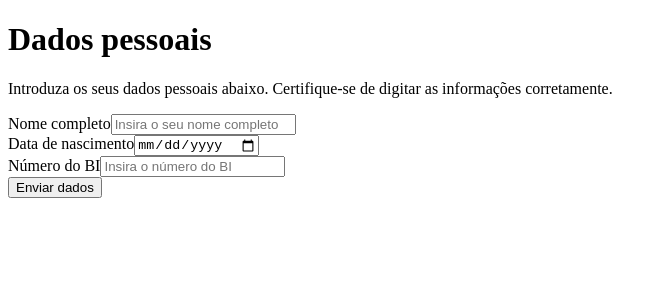
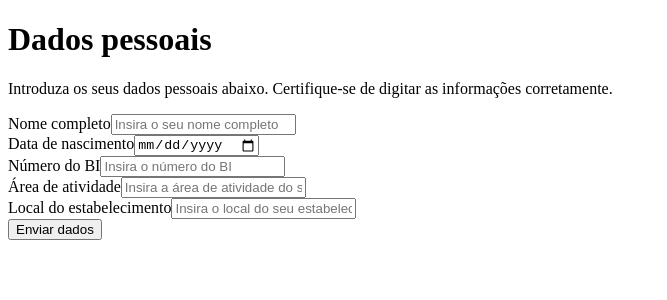
Before and after one commit to ElisandroF07/BFA-NET, a Next.js app: page /personal-data/page in a window 1280 px wide. Shown: the top 300 px of the page, without its empty margins (0-667 px from the left). Built offline with nearby package versions, Linux system fonts and the light colour scheme.

Commit message:
Update page.tsx

```diff
--- a/src/pages/personal-data/page.tsx
+++ b/src/pages/personal-data/page.tsx
@@ -10,6 +10,8 @@ import { useForm } from "react-hook-form";
 import InfoError from "@/components/others/infoError";
 import useUserStore from "@/contexts/stores/userStore";
 import { TailSpin } from 'react-loader-spinner'
+import useStepsStore from "@/contexts/stores/stepsStore";
+import api from "@/services/api";
 
 const FormSchema = z.object({
 	name: z.string({required_error: "O campo não pode estar vazio!"})
@@ -48,67 +50,125 @@ const FormSchema = z.object({
 		}),
 });
 
+const FormSchema2 = z.object({
+	name: z.string({required_error: "O campo não pode estar vazio!"})
+		.min(1, "O campo não pode estar vazio!")
+		.transform((name) => {
+			return name
+				.trim()
+				.split(" ")
+				.map((word) => {return word[0].toLocaleUpperCase().concat(word.substring(1));});
+		}),
+	birthDate: z
+		.string()
+		.refine(
+			(value) => {
+				const date = new Date(value);
+				return !Number.isNaN(date.getTime());
+			},
+			{
+				message:
+					"A data de nascimento deve estar no formato válido (DD/MM/AAAA)",
+				path: ["birthDate"],
+			},
+		)
+		.transform((value) => {
+			return new Date(value);
+		}),
+
+	biNumber: z
+		.string({
+			required_error: "O número do BI é obrigatório!",
+		})
+		.min(1, "O número do BI é obrigatório!")
+		.regex(/^[0-9]{9}[A-Z|a-z]{2}[0-9]{3}$/, "Número do BI inválido!")
+		.transform((phone) => {
+			return phone.trim().toUpperCase();
+		}),
+	local: z.string({required_error: "O campo é obrigatório!"})
+		.min(1, "O campo é obrigatório!"),
+	area: z.string({required_error: "O campo é obrigatório!"})
+		.min(1, "O campo é obrigatório!")
+});
+
 type FormType = z.infer<typeof FormSchema>;
+type FormType2 = z.infer<typeof FormSchema2>;
 
 export default function PersonalData() {
 
 	const router = useRouter();
 	const [loading, setLoading] = useState(false);
 	const useStore = useUserStore();
+	const useSteps = useStepsStore()
 	let email_address = "";
+	let account_type = "";
 	if (typeof window !== "undefined") {
 		email_address = localStorage.getItem("email") ?? useStore.email
+		account_type = localStorage.getItem("accountType") ?? ""
 	}
+
+	useEffect(()=>{
+		useSteps.setCurrent(1)
+		useSteps.setStep1(true)
+	}, [])
 
 	const {register, handleSubmit, formState: { errors }} = useForm<FormType>({
 		resolver: zodResolver(FormSchema),
 	});
 
-	// biome-ignore lint/suspicious/noExplicitAny: <explanation>
-	async  function APICall(data: any): Promise<string> {
+	const {register: register2, handleSubmit: handleSubmit2, formState: { errors: errors2 }} = useForm<FormType2>({
+		resolver: zodResolver(FormSchema2),
+	});
+
+	async function APICall(data: any) {
 		setLoading(true);
-		// biome-ignore lint/suspicious/noAsyncPromiseExecutor: <explanation>
-		return new Promise(async (resolve, reject) => {
 			try {
-				const response = await axios.post("https://bfa-nodejs-api.onrender.com/personal-data",data,{ headers: { "Content-Type": "application/json" } });
+				const response = await api.post("/personal-data", data);
 				if (response.status === 201) {
 					router.push("/register/identity-validation");
-					resolve(response.data.message);
-				} else {
-					reject(response.data.message);
+					toast.success(response.data.message);
+				}
+				else {
+					toast.error(response.data.message);
 					setLoading(false);
 				}
 			} catch {
-				reject("Não foi possivel processar a sua solicitação! Verifique a sua conexão com a internet.");
+				toast.error("Sem conexão com o servidor!");
 				setLoading(false);
 			}
-		});
 	}
 
 	async function submitForm(data: FormType) {
-		const { name, birthDate, biNumber } = data;
-		const parsedBirthDate = new Date(birthDate);
+		const parsedBirthDate = new Date(data.birthDate);
 		const email = email_address ?? useStore.email;
 		const formatedData = JSON.stringify({
-			name,
-			biNumber,
+			name: data.name,
+			biNumber: data.biNumber,
 			email,
 			birthDate: parsedBirthDate,
 		});
 
-		toast.promise(APICall(formatedData), {
-			loading: "Enviando...",
-			success: (data) => {
-				return data;
-			},
-			error: (data) => {
-				return data;
-			},
-		});
+		APICall(formatedData)
 	}
 
-	return (
-		<form onSubmit={handleSubmit(submitForm)} className="login_form">
+	async function submitForm2(data: FormType2) {
+		const parsedBirthDate = new Date(data.birthDate);
+		const email = email_address ?? useStore.email;
+		const formatedData = JSON.stringify({
+			name: data.name,
+			biNumber: data.biNumber,
+			email,
+			birthDate: parsedBirthDate,
+		});
+		if (typeof window !== "undefined") {
+			localStorage.setItem("local", data.local)
+			localStorage.setItem("area", data.area)
+		}
+		APICall(formatedData)
+	}
+
+	return account_type === "c1" ?
+		(<form onSubmit={handleSubmit(submitForm)} className="login_form">
 			<div className="header_form">
 				<h1>Dados pessoais</h1>
 				<p>
@@ -159,6 +219,77 @@ export default function PersonalData() {
 					)}
 				</button>
 			</div>
-		</form>
-	);
+		</form> )
+		:
+		(<form onSubmit={handleSubmit2(submitForm2)} className="login_form">
+			<div className="header_form">
+				<h1>Dados pessoais</h1>
+				<p>
+					Introduza os seus dados pessoais abaixo. Certifique-se de digitar as
+					informações corretamente.
+				</p>
+			</div>
+			<div className="body_form">
+				<div className="input_field">
+					<label htmlFor="name">Nome completo</label>
+					<input
+						type="text"
+						placeholder="Insira o seu nome completo"
+						{...register2("name")}
+					/>
+					{errors2.name && <InfoError message={errors2.name.message} />}
+				</div>
+				<div className="input_field">
+					<label htmlFor="email">Data de nascimento</label>
+					<input
+						type="date"
+						placeholder="Insira a sua data de nascimento "
+						{...register2("birthDate")}
+					/>
+					{errors2.birthDate && <InfoError message={errors2.birthDate.message} />}
+				</div>
+				<div className="input_field">
+					<label htmlFor="bi_number">Número do BI</label>
+					<input
+						type="text"
+						placeholder="Insira o número do BI"
+						{...register2("biNumber")}
+					/>
+					{errors2.biNumber && <InfoError message={errors2.biNumber.message} />}
+				</div>
+				<div className="input_field">
+					<label htmlFor="bi_number">Área de atividade</label>
+					<input
+						type="text"
+						placeholder="Insira a área de atividade do seu negócio"
+						{...register2("area")}
+					/>
+					{errors2.area && <InfoError message={errors2.area.message} />}
+				</div>
+				<div className="input_field">
+					<label htmlFor="bi_number">Local do estabelecimento</label>
+					<input
+						type="text"
+						placeholder="Insira o local do seu estabelecimento"
+						{...register2("local")}
+					/>
+					{errors2.local && <InfoError message={errors2.local.message} />}
+				</div>
+				<button type="submit" disabled={loading} className="button_auth">
+					{loading ? (
+						<TailSpin
+							height="25"
+							width="25"
+							color="#fff"
+							ariaLabel="tail-spin-loading"
+							radius="1"
+							visible={true}
+						/>
+					) : (
+						'Enviar dados'
+					)}
+				</button>
+			</div>
+		</form>)
+
 }
```
